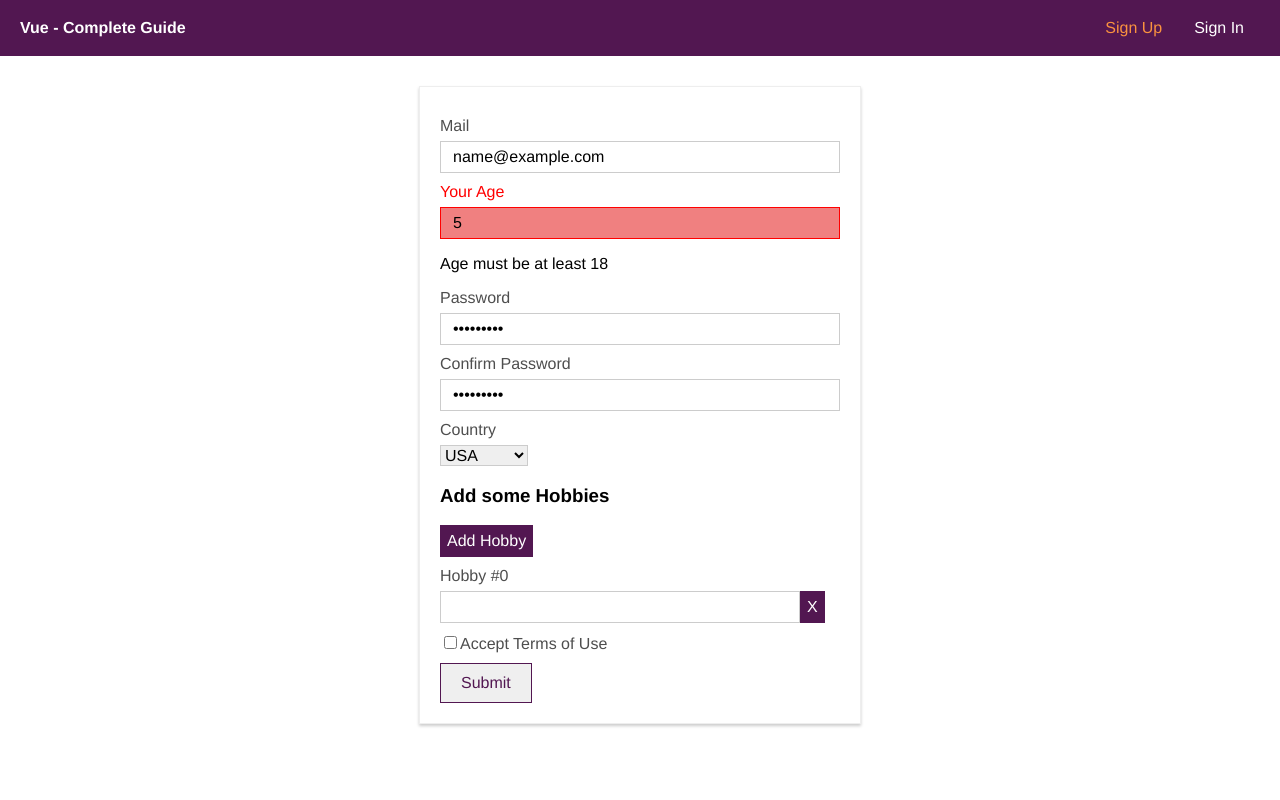
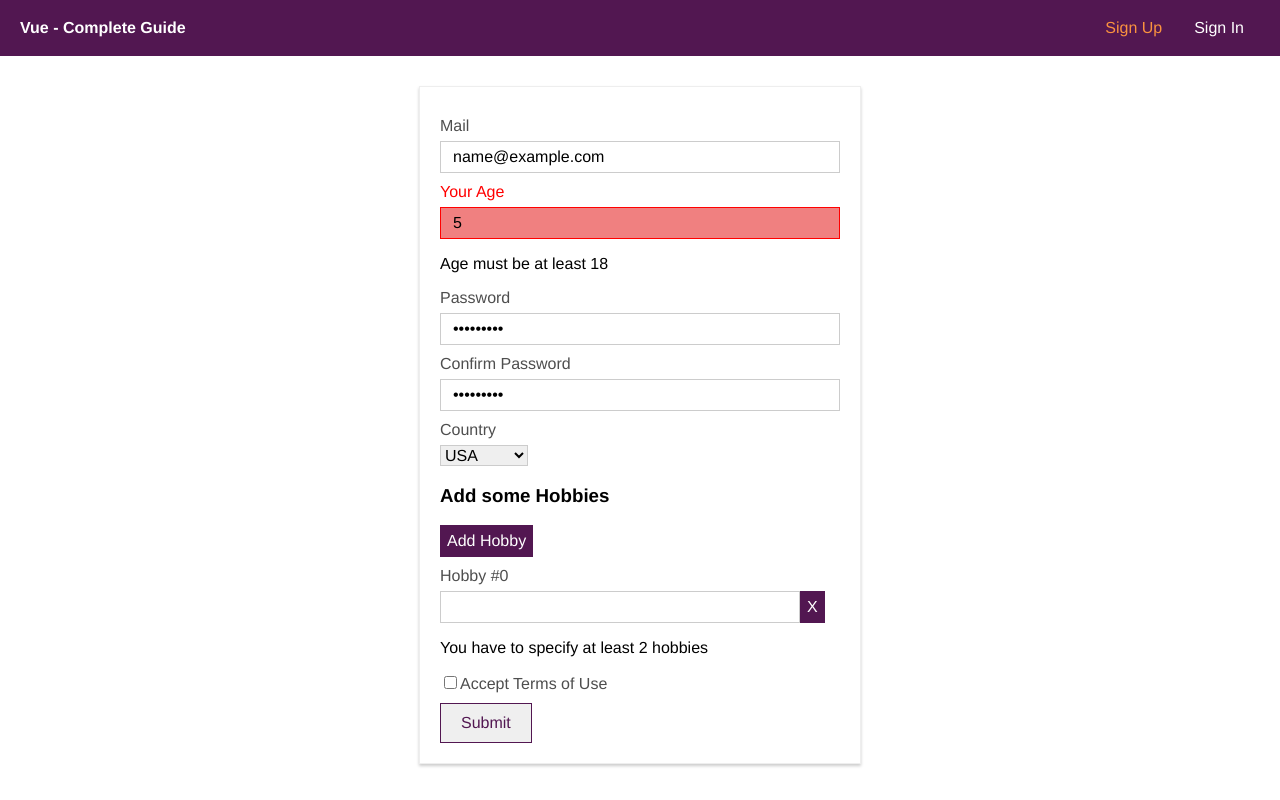
Before and after one commit to IlyaKirsanov/vue-axios-app, a Vue app: page /signup in a window 1280 px wide. Both pictures are taken after typing "name@example.com", "5", "Sample123", "Sample123" into the empty fields and a click on the button "Add Hobby". Built offline with nearby package versions, Linux system fonts and the light colour scheme; the HTML template or start-up script is replaced by a standard one.

Commit message:
validate array

```diff
--- a/src/components/auth/signup.vue
+++ b/src/components/auth/signup.vue
@@ -1,4 +1,4 @@
-import { required } from 'vuelidate/lib/validators';
+import { required, minLength } from 'vuelidate/lib/validators';
 <template>
   <div id="signup">
     <div class="signup-form">
@@ -58,6 +58,7 @@ import { required } from 'vuelidate/lib/validators';
           <button @click="onAddHobby" type="button">Add Hobby</button>
           <div class="hobby-list">
             <div
+              :class="{ invalid: $v.hobbyInputs.$each[index].$error }"
               class="input"
               v-for="(hobbyInput, index) in hobbyInputs"
               :key="hobbyInput.id"
@@ -67,11 +68,13 @@ import { required } from 'vuelidate/lib/validators';
                 type="text"
                 :id="hobbyInput.id"
                 v-model="hobbyInput.value"
+                @blur="$v.hobbyInputs.$each[index].value.$touch()"
               />
               <button @click="onDeleteHobby(hobbyInput.id)" type="button">
                 X
               </button>
             </div>
+            <p v-if="!$v.hobbyInputs.minLen">You have to specify at least {{ $v.hobbyInputs.$params.minLen.min }} hobbies</p>
           </div>
         </div>
         <div class="input inline" :class="{ invalid: $v.terms.$invalid }">
@@ -134,6 +137,16 @@ export default {
       required: requiredUnless(vm => {
         return vm.country === "germany";
       })
+    },
+    hobbyInputs:{
+      required,
+      minLen: minLength(2),
+      $each: {
+        value: {
+          required,
+          minLen: minLength(5)
+        }
+      }
     }
   },
   methods: {
```
